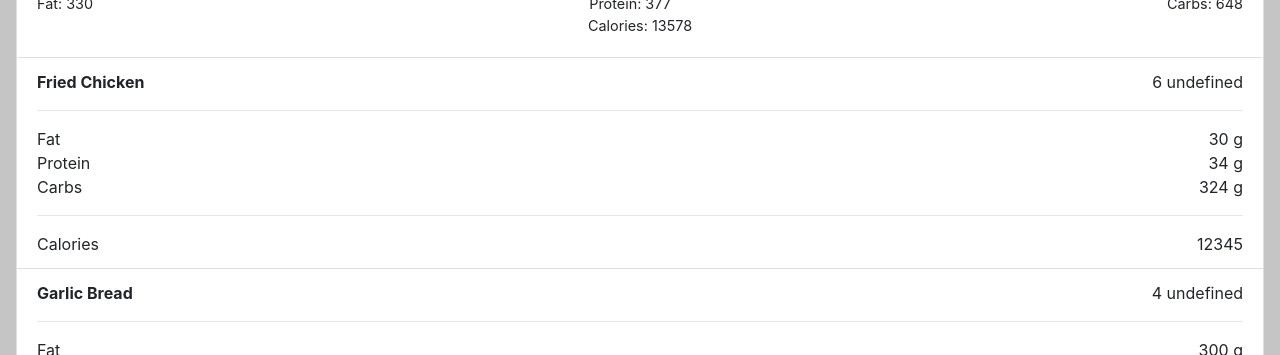
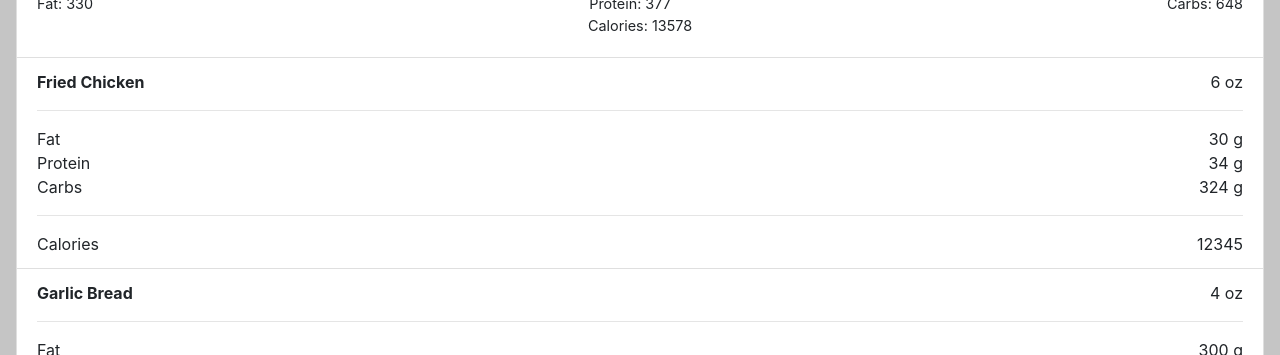
Before and after one commit to ctram/my-nutrition-app, a React (Create React App) app: page / in a window 1280 px wide. Shown: the part 204-559 px from the top of the page. Built offline with nearby package versions, Linux system fonts and the light colour scheme.

Commit message:
update variable name

```diff
--- a/src/components/MealItem.js
+++ b/src/components/MealItem.js
@@ -9,10 +9,10 @@ const SERVING_SIZE_UNIT_LABELS = {
 };
 
 function MealItem(props) {
-  const { name, servingSizeUnit, servingSize, numberServings, nutrition } = props.item;
+  const { name, servingUnit, servingSize, numberServings, nutrition } = props.item;
   const { calories } = nutrition;
 
-  const servingSizeUnitLabel = SERVING_SIZE_UNIT_LABELS[servingSizeUnit];
+  const servingSizeUnitLabel = SERVING_SIZE_UNIT_LABELS[servingUnit];
   const totalPortion = `${servingSize * numberServings} ${servingSizeUnitLabel}`
 
   const details = { ...nutrition };
```
